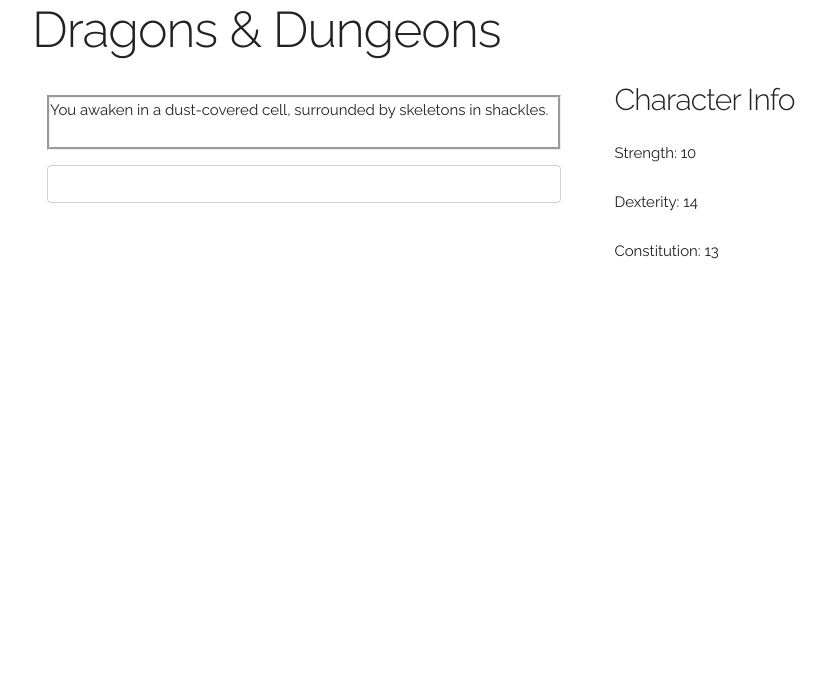
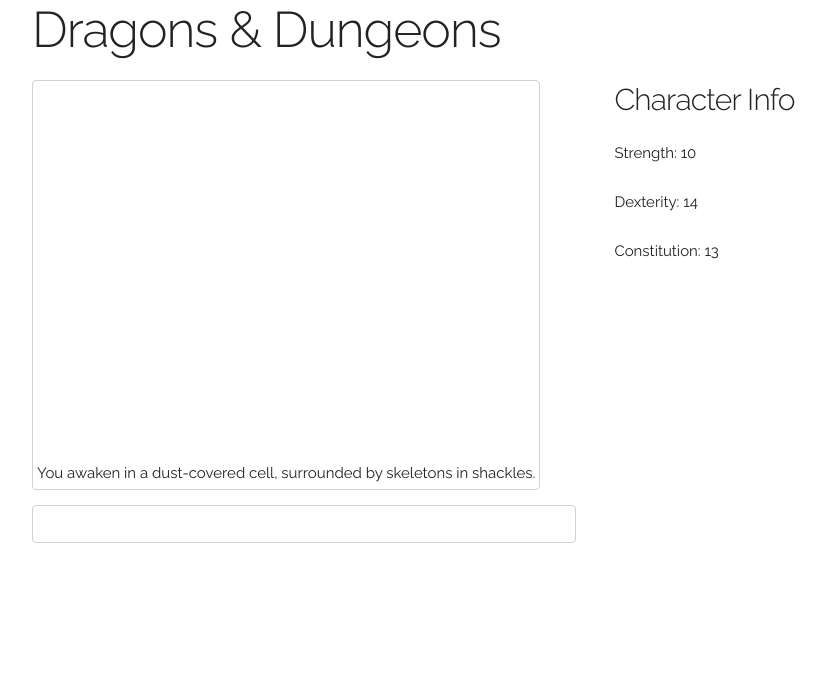
Before and after one commit to janderson390/DragonsAndDungeons, a PHP site: page / in a window 1280 px wide. Shown: the top 679 px of the page, without its empty margins (128-954 px from the left). Run offline with PHP 8.4, Linux system fonts and the light colour scheme.

Commit message:
consolidate css to .css files
css clean-up and adjustment. fixed height of display div.

```diff
--- a/css/skeleton.css
+++ b/css/skeleton.css
@@ -23,6 +23,22 @@
 - Media Queries
 */
 
+
+
+.display {
+  height: 400px;
+  margin: 1em;
+  border-style: groove;
+  border: 1px solid #D1D1D1;
+  border-radius: 4px;
+  padding: 4px;
+  display: table-cell;
+  vertical-align: bottom;
+}
+
+.input {
+  margin-top: 1em;
+}
 /* Grid
 –––––––––––––––––––––––––––––––––––––––––––––––––– */
 .container {
--- a/index.html
+++ b/index.html
@@ -39,12 +39,12 @@
   <div class="container">
     <h1>Dragons & Dungeons</h1>
     <div class="row">
-      <div class="seven columns u-pull-left" style="min-height: 40em;">
-        <div class="display" style="margin: 1em; border-style: groove; height: 100%;">
-          <p>You awaken in a dust-covered cell, surrounded by skeletons in shackles.</p>
-        </div>
-        <div class="input" style="margin: 1em;">
-          <p><input type="text" style="width: 100%;" /></p>
+      <div class="seven columns u-pull-left">
+        <div class="display">You awaken in a dust-covered cell, surrounded by skeletons in shackles.</div>
+        <div class="input">
+          <form action="enter" method="post">
+            <p><input type="text" style="width: 100%;" /></p>
+          </form>
         </div>
       </div>
       <div class="five columns u-pull-right">
```
